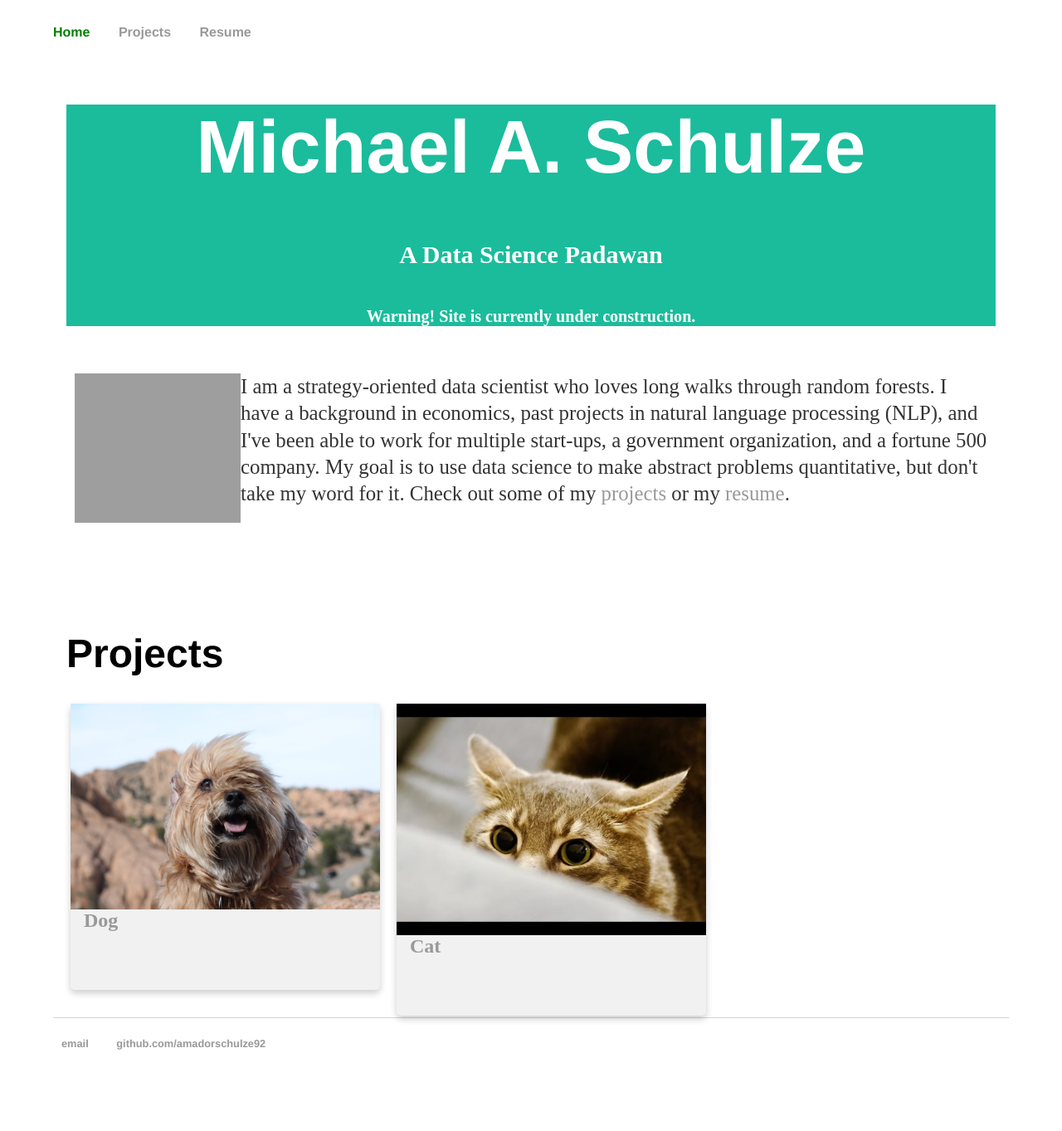
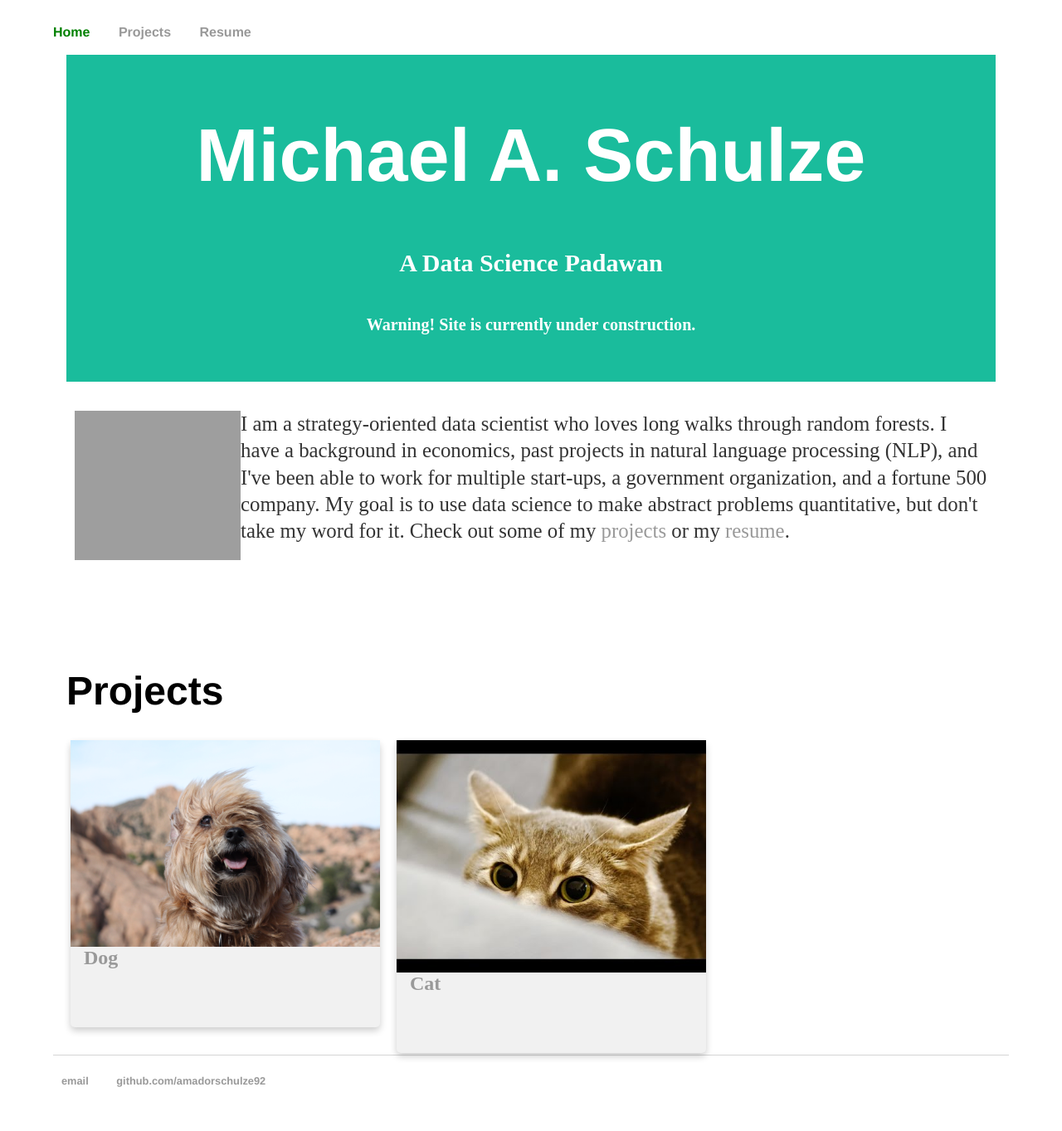
Before and after one commit to amadorschulze92/amadorschulze92.github.io, a Jekyll site: the page built from index.html, in a window 1280 px wide. Shown: the whole page at 83% size. Built offline with Jekyll 4.4.1, drawn with Linux system fonts in a browser that asks for light colours; before the commit the page ends 1318 px from its top, so only the background shows below that; grey boxes are pictures that could not be loaded.

Commit message:
increase size of header

```diff
--- a/assets/css/main.css
+++ b/assets/css/main.css
@@ -63,7 +63,7 @@ ul.posts li {
 }
 
 .header {
-  padding: 0px 0px 0px;
+  padding: 10px 10px 10px;
   text-align: center;
   background: #1abc9c;
   color: white;
```
